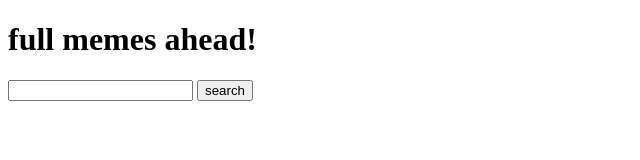
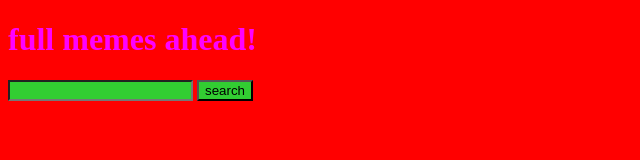
Before and after one commit to rhysawilliams2010/giphy-search, a plain HTML site: page index.html in a window 1280 px wide. Shown: the whole page, without its empty margins (0-640 px from the left). Drawn offline with Linux system fonts and the light colour scheme.

Commit message:
initial commit (#3)

```diff
--- a/index.html
+++ b/index.html
@@ -3,7 +3,15 @@
   <head>
     <title>Parcel Sandbox</title>
     <meta charset="UTF-8" />
-    <style></style>
+    <style>
+    body {
+      background-color: red;
+    }
+    h1 {
+      color: fuchsia
+    }
+    input{background-color: limegreen}
+    </style>
     <script>
       function getData() {
         const search = document.getElementById("search").value;
@@ -38,3 +46,6 @@
     <div id="app"></div>
   </body>
 </html>
+
+  </body>
+</html>
```
